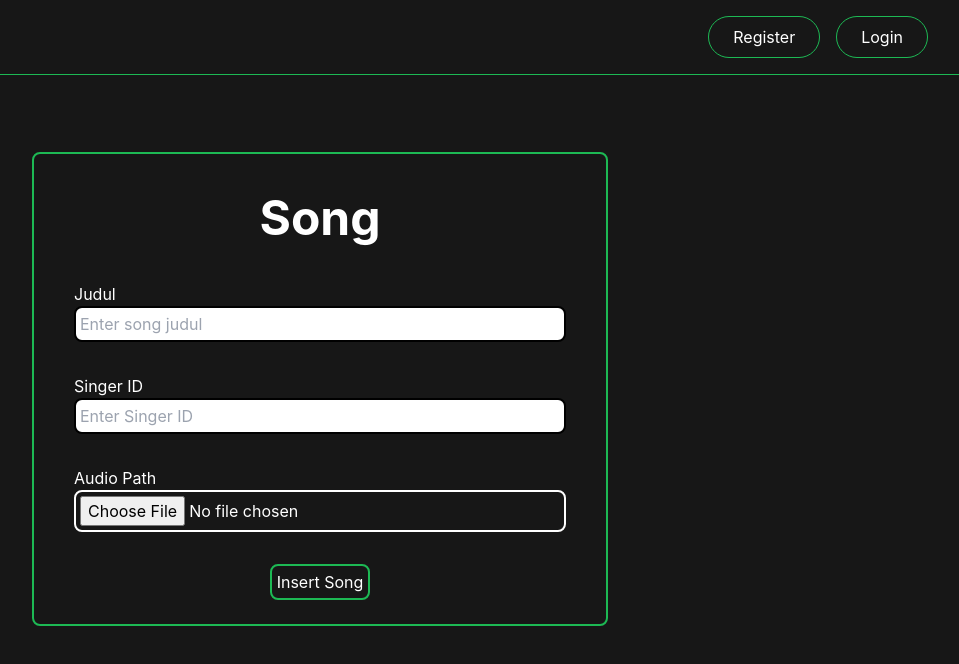
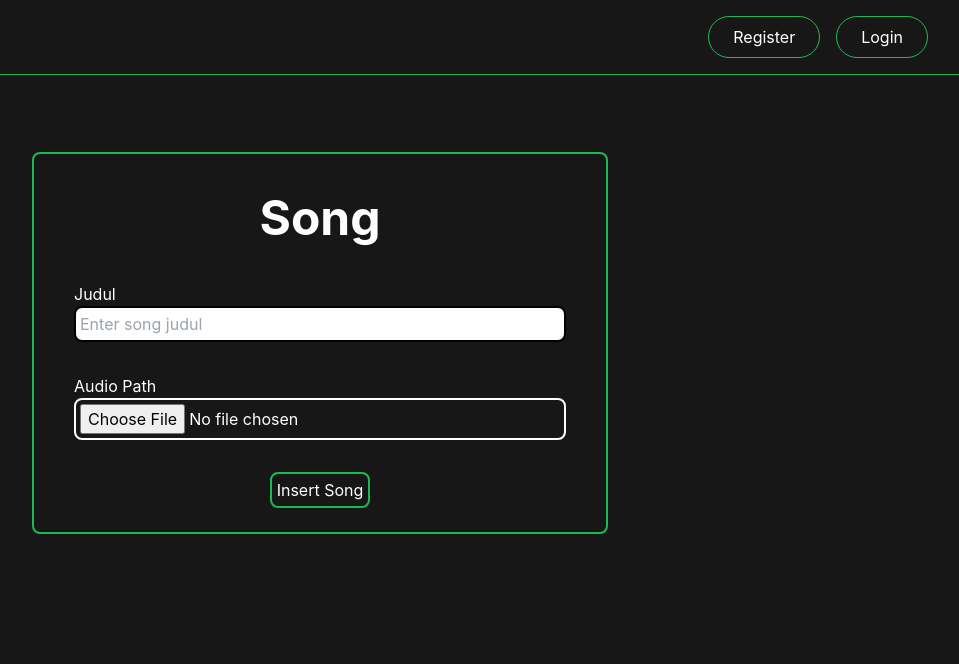
Before and after one commit to fernaldy112/binotify-premium, a React (Vite) app: page /music in a window 1280 px wide. Shown: the top 664 px of the page, without its empty margins (320-1279 px from the left). Built offline with nearby package versions, Linux system fonts and the light colour scheme.

Commit message:
feat: delete singer id input from add song form

```diff
--- a/src/components/Song.tsx
+++ b/src/components/Song.tsx
@@ -9,7 +9,6 @@ const SongPage = () => {
 
     const [formData, setFormData] = useState({
         judul: "",
-        singer_id: "",
         audio_path: "",
     });
 
@@ -73,7 +72,7 @@ const SongPage = () => {
                 setErrorMsg("Something wrong with the server");
             });
 
-        setFormData({ judul: "", singer_id: "", audio_path: "" });
+        setFormData({ judul: "", audio_path: "" });
     }
 
     return (
@@ -113,20 +112,6 @@ const SongPage = () => {
                         />
                     </div>
                     <div className="w-full">
-                        <label htmlFor="singerID" className="w-full text-left block">
-                            Singer ID
-                        </label>
-                        <input
-                            id="singer_id"
-                            name="singer_id"
-                            className="border-2 rounded-lg border-black p-1 w-full mb-8 text-black"
-                            value={formData.singer_id}
-                            onChange={handleChange}
-                            type=" text"
-                            placeholder="Enter Singer ID"
-                        />
-                    </div>
-                    <div className="w-full">
                         <label htmlFor="songAudio" className="w-full text-left block">
                             Audio Path
                         </label>
```
